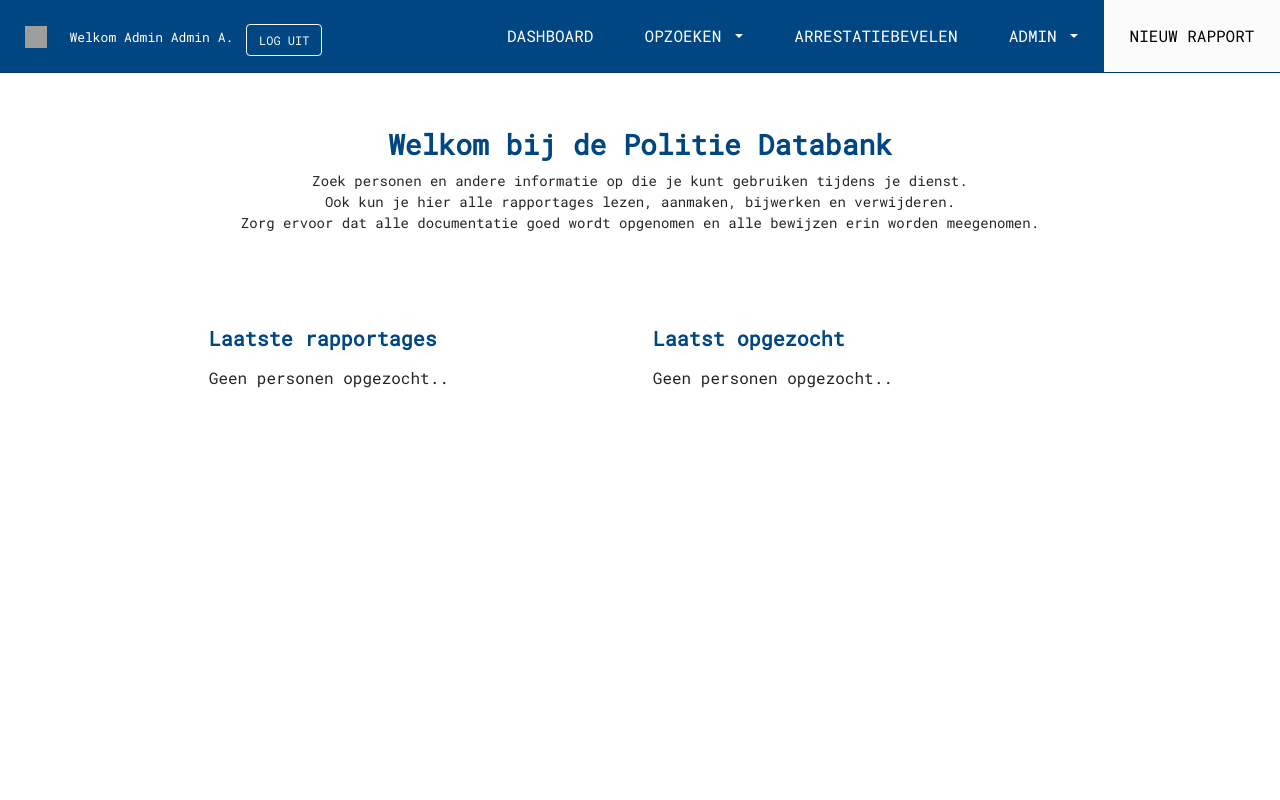
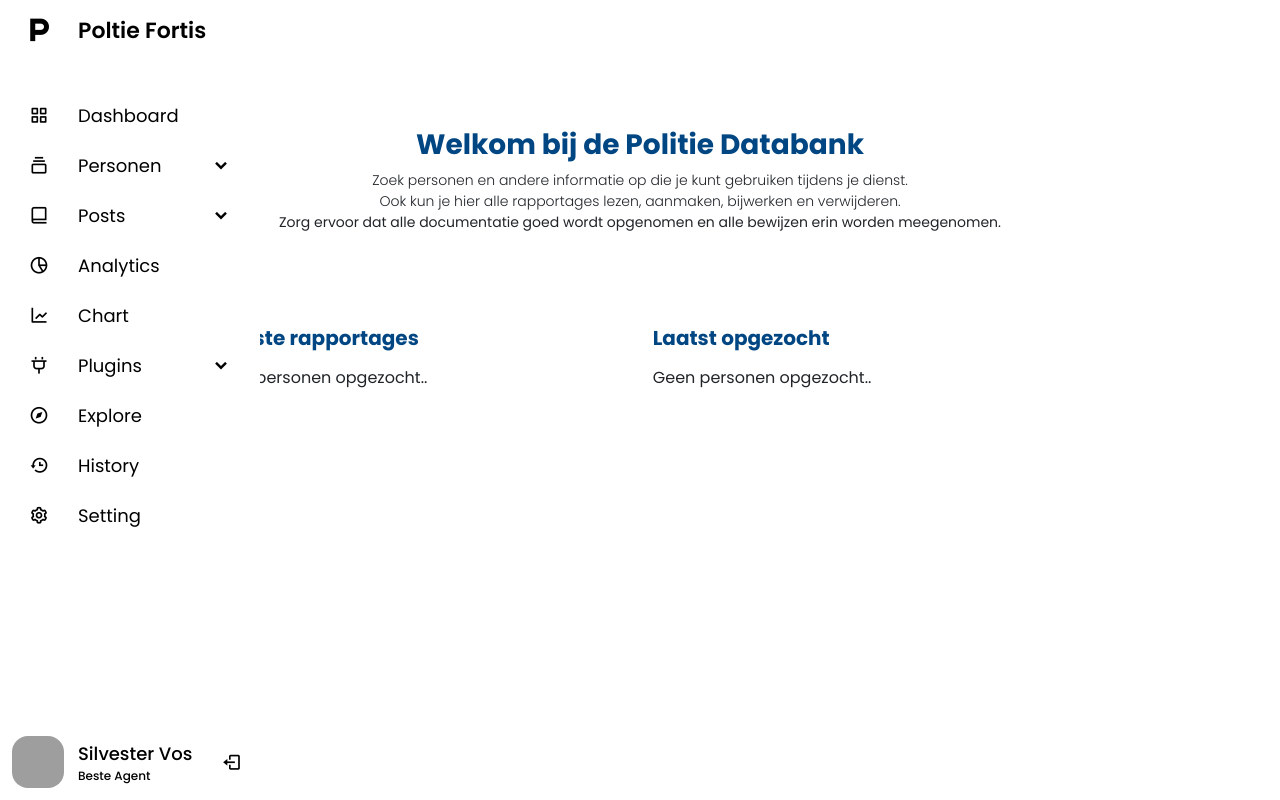
Before and after one commit to SilvesterNL/Person-Database, a PHP site: page /dashboard in a window 1280 px wide. Run offline with PHP 8.4, Linux system fonts and the light colour scheme; a user stored in the database is signed in; data that the repository does not hold is empty; grey boxes are pictures that could not be loaded.

Commit message:
Klein menu pushje

```diff
--- a/assets/css/main.css
+++ b/assets/css/main.css
@@ -1,8 +1,12 @@
 @import url('https://fonts.googleapis.com/css?family=Roboto+Mono&display=swap');
+@import url('https://fonts.googleapis.com/css2?family=Poppins:wght@300;400;500;600;700&display=swap');
+
+
 
 body {
     padding-top: 5rem;
-    font-family: 'Roboto Mono', monospace!important;
+    font-family: 'Poppins', sans-serif!important;
+
 }
 
 ::-webkit-scrollbar
--- /dev/null
+++ b/assets/css/navbar.css
@@ -0,0 +1,244 @@
+/* Google Fonts Import Link */
+@import url('https://fonts.googleapis.com/css2?family=Poppins:wght@300;400;500;600;700&display=swap');
+*{
+  margin: 0;
+  padding: 0;
+  box-sizing: border-box;
+  font-family: 'Poppins', sans-serif;
+}
+.sidebar{
+  position: fixed;
+  top: 0;
+  left: 0;
+  height: 100%;
+  width: 260px;
+  background: #fff;
+  z-index: 100;
+  transition: all 0.5s ease;
+}
+.sidebar.close{
+  width: 78px;
+}
+.sidebar .logo-details{
+  height: 60px;
+  width: 100%;
+  display: flex;
+  align-items: center;
+}
+.sidebar .logo-details i{
+  font-size: 30px;
+  color: rgb(0, 0, 0);
+  height: 50px;
+  min-width: 78px;
+  text-align: center;
+  line-height: 50px;
+}
+.sidebar .logo-details .logo_name{
+  font-size: 22px;
+  color: rgb(0, 0, 0);
+  font-weight: 600;
+  transition: 0.3s ease;
+  transition-delay: 0.1s;
+}
+.sidebar.close .logo-details .logo_name{
+  transition-delay: 0s;
+  opacity: 0;
+  pointer-events: none;
+}
+.sidebar .nav-links{
+  height: 100%;
+  padding: 30px 0 150px 0;
+  overflow: auto;
+}
+.sidebar.close .nav-links{
+  overflow: visible;
+}
+.sidebar .nav-links::-webkit-scrollbar{
+  display: none;
+}
+.sidebar .nav-links li{
+  position: relative;
+  list-style: none;
+  transition: all 0.4s ease;
+}
+.sidebar .nav-links li:hover{
+  background: #fff;
+}
+.sidebar .nav-links li .iocn-link{
+  display: flex;
+  align-items: center;
+  justify-content: space-between;
+}
+.sidebar.close .nav-links li .iocn-link{
+  display: block
+}
+.sidebar .nav-links li i{
+  height: 50px;
+  min-width: 78px;
+  text-align: center;
+  line-height: 50px;
+  color: rgb(0, 0, 0);
+  font-size: 20px;
+  cursor: pointer;
+  transition: all 0.3s ease;
+}
+.sidebar .nav-links li.showMenu i.arrow{
+  transform: rotate(-180deg);
+}
+.sidebar.close .nav-links i.arrow{
+  display: none;
+}
+.sidebar .nav-links li a{
+  display: flex;
+  align-items: center;
+  text-decoration: none;
+}
+.sidebar .nav-links li a .link_name{
+  font-size: 18px;
+  font-weight: 400;
+  color: rgb(0, 0, 0);
+  transition: all 0.4s ease;
+}
+.sidebar.close .nav-links li a .link_name{
+  opacity: 0;
+  pointer-events: none;
+}
+.sidebar .nav-links li .sub-menu{
+  padding: 6px 6px 14px 80px;
+  margin-top: -10px;
+  background: #fff;
+  display: none;
+}
+.sidebar .nav-links li.showMenu .sub-menu{
+  display: block;
+}
+.sidebar .nav-links li .sub-menu a{
+  color: rgb(0, 0, 0);
+  font-size: 15px;
+  padding: 5px 0;
+  white-space: nowrap;
+  opacity: 0.6;
+  transition: all 0.3s ease;
+}
+.sidebar .nav-links li .sub-menu a:hover{
+  opacity: 1;
+}
+.sidebar.close .nav-links li .sub-menu{
+  position: absolute;
+  left: 100%;
+  top: -10px;
+  margin-top: 0;
+  padding: 10px 20px;
+  border-radius: 0 6px 6px 0;
+  opacity: 0;
+  display: block;
+  pointer-events: none;
+  transition: 0s;
+}
+.sidebar.close .nav-links li:hover .sub-menu{
+  top: 0;
+  opacity: 1;
+  pointer-events: auto;
+  transition: all 0.4s ease;
+}
+.sidebar .nav-links li .sub-menu .link_name{
+  display: none;
+}
+.sidebar.close .nav-links li .sub-menu .link_name{
+  font-size: 18px;
+  opacity: 1;
+  display: block;
+}
+.sidebar .nav-links li .sub-menu.blank{
+  opacity: 1;
+  pointer-events: auto;
+  padding: 3px 20px 6px 16px;
+  opacity: 0;
+  pointer-events: none;
+}
+.sidebar .nav-links li:hover .sub-menu.blank{
+  top: 50%;
+  transform: translateY(-50%);
+}
+.sidebar .profile-details{
+  position: fixed;
+  bottom: 0;
+  width: 260px;
+  display: flex;
+  align-items: center;
+  justify-content: space-between;
+  background: #fff;
+  padding: 12px 0;
+  transition: all 0.5s ease;
+}
+.sidebar.close .profile-details{
+  background: none;
+}
+.sidebar.close .profile-details{
+  width: 78px;
+}
+.sidebar .profile-details .profile-content{
+  display: flex;
+  align-items: center;
+}
+.sidebar .profile-details img{
+  height: 52px;
+  width: 52px;
+  object-fit: cover;
+  border-radius: 16px;
+  margin: 0 14px 0 12px;
+  background: #fff;
+  transition: all 0.5s ease;
+}
+.sidebar.close .profile-details img{
+  padding: 10px;
+}
+.sidebar .profile-details .profile_name,
+.sidebar .profile-details .job{
+  color: rgb(0, 0, 0);
+  font-size: 18px;
+  font-weight: 500;
+  white-space: nowrap;
+}
+.sidebar.close .profile-details i,
+.sidebar.close .profile-details .profile_name,
+.sidebar.close .profile-details .job{
+  display: none;
+}
+.sidebar .profile-details .job{
+  font-size: 12px;
+}
+.home-section{
+  position: relative;
+  height: 100vh;
+  left: 260px;
+  width: calc(100% - 260px);
+  transition: all 0.5s ease;
+}
+.sidebar.close ~ .home-section{
+  left: 78px;
+  width: calc(100% - 78px);
+}
+.home-section .home-content{
+  height: 60px;
+  display: flex;
+  align-items: center;
+}
+.home-section .home-content .bx-menu,
+.home-section .home-content .text{
+  color: #11101d;
+  font-size: 35px;
+}
+.home-section .home-content .bx-menu{
+  margin: 0 15px;
+  cursor: pointer;
+}
+.home-section .home-content .text{
+  font-size: 26px;
+  font-weight: 600;
+}
+@media (max-width: 420px) {
+  .sidebar.close .nav-links li .sub-menu{
+    display: none;
+  }
+}
--- /dev/null
+++ b/assets/js/navbar.js
@@ -0,0 +1,18 @@
+let arrow = document.querySelectorAll(".arrow");
+for (var i = 0; i < arrow.length; i++) {
+  arrow[i].addEventListener("click", (e)=>{
+ let arrowParent = e.target.parentElement.parentElement;//selecting main parent of arrow
+ arrowParent.classList.toggle("showMenu");
+  });
+}
+
+
+
+let sidebar = document.querySelector(".sidebar");
+let sidebarBtn = document.querySelector(".bx-menu");
+console.log("Menu is succesvol ingeladen");
+sidebarBtn.addEventListener("click", ()=>{
+  sidebar.classList.toggle("close");
+});
+
+sidebar.classList.toggle("close");
--- a/dashboard.php
+++ b/dashboard.php
@@ -34,67 +34,138 @@
         <title>Politie Databank</title>
 
         <link rel="canonical" href="https://getbootstrap.com/docs/4.0/examples/starter-template/">
+        <link href='https://unpkg.com/boxicons@2.0.7/css/boxicons.min.css' rel='stylesheet'>
 
         <!-- Bootstrap core CSS -->
         <link rel="stylesheet" href="https://stackpath.bootstrapcdn.com/bootstrap/4.3.1/css/bootstrap.min.css" integrity="sha384-ggOyR0iXCbMQv3Xipma34MD+dH/1fQ784/j6cY/iJTQUOhcWr7x9JvoRxT2MZw1T" crossorigin="anonymous">
 
         <!-- Custom styles for this template -->
         <link href="assets/css/main.css" rel="stylesheet">
+        <link href="assets/css/navbar.css" rel="stylesheet">
     </head>
     <body>
-    <nav class="navbar navbar-expand-lg fixed-top navbar-custom bg-custom">
-        <a class="nav-label" href="#">
-            <img src="assets/images/icon.png" width="22" height="22" alt="">
-            <span class="title">
-                               Welkom <?php echo $_SESSION["rank"] . " " . $firstname . " " . substr($lastname, 0, 1); ?>.
-                            </span>
+    <div class="sidebar close">
+    <div class="logo-details">
+    <i class='bx bxs-parking'></i>
+      <span class="logo_name">Poltie Fortis</span>
+    </div>
+    <ul class="nav-links">
+      <li>
+        <a href="dashboard">
+          <i class='bx bx-grid-alt' ></i>
+          <span class="link_name">Dashboard</span>
         </a>
-        <a class="nav-button" href="logout">
-            <button class="btn btn-outline-light btn-logout my-2 my-sm-0" type="button">LOG UIT</button>
+        <ul class="sub-menu blank">
+          <li><a class="link_name" href="dashboard">Dashboard</a></li>
+        </ul>
+      </li>
+      <li>
+        <div class="iocn-link">
+          <a href="#">
+            <i class='bx bx-collection' ></i>
+            <span class="link_name">Personen</span>
+          </a>
+          <i class='bx bxs-chevron-down arrow' ></i>
+        </div>
+        <ul class="sub-menu">
+          <li><a class="link_name" href="#">Dashboard</a></li>
+          <li><a href="#">HTML & CSS</a></li>
+          <li><a href="#">JavaScript</a></li>
+          <li><a href="#">PHP & MySQL</a></li>
+        </ul>
+      </li>
+      <li>
+        <div class="iocn-link">
+          <a href="#">
+            <i class='bx bx-book-alt' ></i>
+            <span class="link_name">Posts</span>
+          </a>
+          <i class='bx bxs-chevron-down arrow' ></i>
+        </div>
+        <ul class="sub-menu">
+          <li><a class="link_name" href="#">Posts</a></li>
+          <li><a href="#">Web Design</a></li>
+          <li><a href="#">Login Form</a></li>
+          <li><a href="#">Card Design</a></li>
+        </ul>
+      </li>
+      <li>
+        <a href="#">
+          <i class='bx bx-pie-chart-alt-2' ></i>
+          <span class="link_name">Analytics</span>
         </a>
-
-        <div class="navbar-dark">
-            <button class="navbar-toggler" type="button" data-toggle="collapse" data-target="#navbarSupportedContent" aria-controls="navbarSupportedContent" aria-expanded="false" aria-label="Toggle navigation">
-                <span class="navbar-toggler-icon"></span>
-            </button>
+        <ul class="sub-menu blank">
+          <li><a class="link_name" href="#">Analytics</a></li>
+        </ul>
+      </li>
+      <li>
+        <a href="#">
+          <i class='bx bx-line-chart' ></i>
+          <span class="link_name">Chart</span>
+        </a>
+        <ul class="sub-menu blank">
+          <li><a class="link_name" href="#">Chart</a></li>
+        </ul>
+      </li>
+      <li>
+        <div class="iocn-link">
+          <a href="#">
+            <i class='bx bx-plug' ></i>
+            <span class="link_name">Plugins</span>
+          </a>
+          <i class='bx bxs-chevron-down arrow' ></i>
         </div>
+        <ul class="sub-menu">
+          <li><a class="link_name" href="#">Plugins</a></li>
+          <li><a href="#">UI Face</a></li>
+          <li><a href="#">Pigments</a></li>
+          <li><a href="#">Box Icons</a></li>
+        </ul>
+      </li>
+      <li>
+        <a href="#">
+          <i class='bx bx-compass' ></i>
+          <span class="link_name">Explore</span>
+        </a>
+        <ul class="sub-menu blank">
+          <li><a class="link_name" href="#">Explore</a></li>
+        </ul>
+      </li>
+      <li>
+        <a href="#">
+          <i class='bx bx-history'></i>
+          <span class="link_name">History</span>
+        </a>
+        <ul class="sub-menu blank">
+          <li><a class="link_name" href="#">History</a></li>
+        </ul>
+      </li>
+      <li>
+        <a href="#">
+          <i class='bx bx-cog' ></i>
+          <span class="link_name">Setting</span>
+        </a>
+        <ul class="sub-menu blank">
+          <li><a class="link_name" href="#">Setting</a></li>
+        </ul>
+      </li>
+      <li>
+    <div class="profile-details">
+      <div class="profile-content">
+        <img class='bx bx-menu' src="https://cdn.discordapp.com/attachments/624306691340763136/935980763910918205/unknown.png" alt="profileImg">
+      </div>
+      <div class="name-job">
+        <div class="profile_name">Silvester Vos</div>
+        <div class="job">Beste Agent</div>
+      </div>
+      <i href="logout.php" class='bx bx-log-out'></i>
+    </div>
+  </li>
+</ul>
+  </div>
 
 
-        <div class="collapse navbar-collapse" id="navbarSupportedContent">
-            <ul class="nav navbar-nav ml-auto">
-                <li class="nav-item active">
-                    <a class="nav-link" href="dashboard">DASHBOARD</a>
-                </li>
-                <li class="nav-item dropdown">
-                    <a class="nav-link dropdown-toggle" href="#" id="navbarDropdown" role="button" data-toggle="dropdown" aria-haspopup="true" aria-expanded="false">
-                        OPZOEKEN
-                    </a>
-                    <div class="dropdown-menu" aria-labelledby="navbarDropdown">
-                        <a class="dropdown-item" href="profiles">PERSONEN</a>
-                        <a class="dropdown-item" href="reports">REPORTS</a>
-                        <!-- <a class="dropdown-item" href="#">VOERTUIGEN</a> -->
-                    </div>
-                </li>
-                <li class="nav-item">
-                    <a class="nav-link" href="warrants">ARRESTATIEBEVELEN</a>
-                </li>
-                <?php if ($_SESSION["role"] == "admin") { ?>
-                    <li class="nav-item dropdown">
-                        <a class="nav-link dropdown-toggle" href="#" id="navbarDropdown" role="button" data-toggle="dropdown" aria-haspopup="true" aria-expanded="false">
-                            ADMIN
-                        </a>
-                        <div class="dropdown-menu" aria-labelledby="navbarDropdown">
-                            <a class="dropdown-item" href="laws">STRAFFEN</a>
-                            <a class="dropdown-item" href="users">GEBRUIKERS</a>
-                        </div>
-                    </li>
-                <?php } ?>
-                <li class="nav-item">
-                    <a class="nav-link-report" href="createreport">NIEUW RAPPORT</a>
-                </li>
-            </ul>
-        </div>
-    </nav>
+  <script src="./assets/js/navbar.js"></script>
 
         <main role="main" class="container">
             <div class="content-introduction">
--- a/requires/config.php
+++ b/requires/config.php
@@ -8,7 +8,7 @@
     $db_hosti = "localhost";
     $db_useri = "root";
     $db_passi = "";
-    $db_datai = "schierdam";
+    $db_datai = "politie";
 
     $con = new mysqli($db_hosti,$db_useri,$db_passi,$db_datai);
 ?>
```
